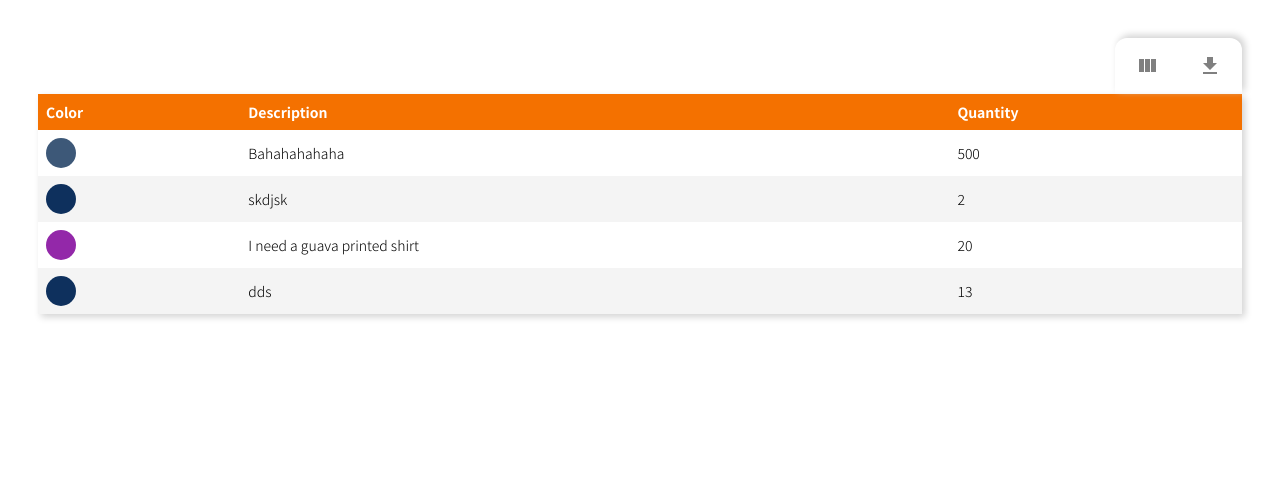
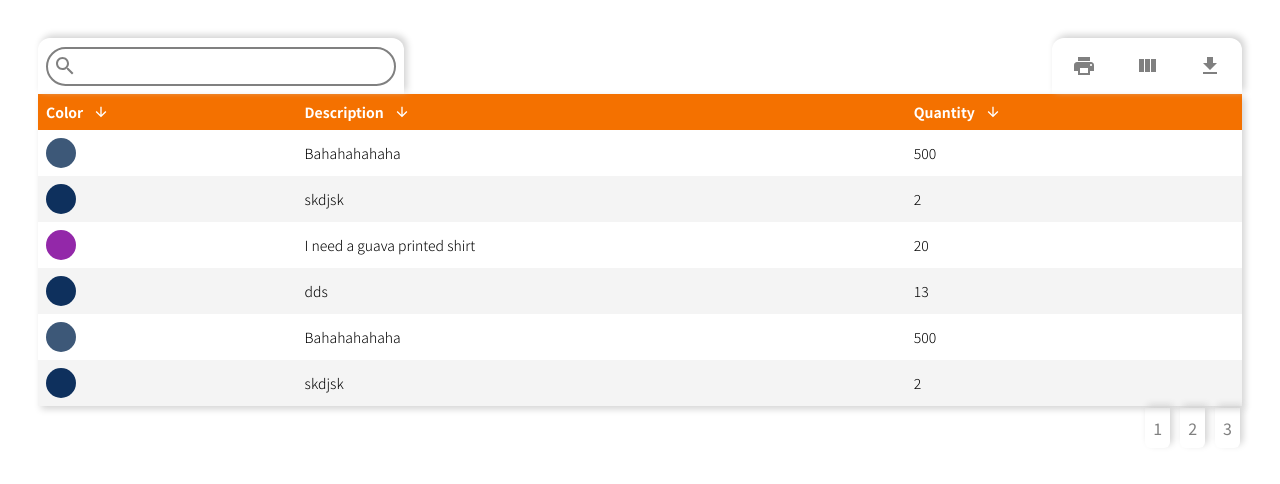
Before and after one commit to usmanabdurrehman/Upstate-UI, a React (Create React App) app: page / in a window 1280 px wide. Shown: the top 484 px of the page. Built offline with nearby package versions, Linux system fonts and the light colour scheme.

Commit message:
Added pagination

```diff
--- a/src/App.js
+++ b/src/App.js
@@ -9,9 +9,12 @@ function App() {
 					color:(value) => <div style={{backgroundColor:value,width:'30px',height:'30px',borderRadius:'50%'}}></div>
 				}}
 				options={{
-					sort:false,
+					sort:true,
+					sortWholeData:false,
 					columnSelect:true,
-					csvDownload:true
+					csvDownload:true,
+					printCsv:true,
+					paginationLimit:6
 				}}
 			/>
 		</div>
--- a/src/Components/DataTable/DataTable.constants.js
+++ b/src/Components/DataTable/DataTable.constants.js
@@ -54,7 +54,175 @@ const data = [
 		createdAt: "2021-05-15T12:59:29.994Z",
 		updatedAt: "2021-05-16T08:26:29.065Z",
 		__v: 0,
-	}
+	},
+	{
+		_id: "60a0e6805a8ea0000465a8c7",
+		color: "#3d5878",
+		description: "Bahahahahaha",
+		quantity: "500",
+		name: "Abc",
+		email: "Ahmadkhawaja302@gmail.com",
+		phoneNo: "039011828",
+		address: "Dyz",
+		isActive: false,
+		createdAt: "2021-05-16T09:31:44.886Z",
+		updatedAt: "2021-05-16T10:06:48.473Z",
+		__v: 0,
+	},
+	{
+		_id: "60a0d80b2812290740b00965",
+		color: "#0e305d",
+		description: "skdjsk",
+		quantity: "2",
+		name: "sdkjdskj",
+		email: "saidskit@outlook.com",
+		phoneNo: "ksdjksdjk",
+		address: "ksdjksdjksjk",
+		isActive: true,
+		createdAt: "2021-05-16T08:30:03.426Z",
+		updatedAt: "2021-05-16T08:30:03.426Z",
+		__v: 0,
+	},
+	{
+		_id: "609fdee4f91b8500044db12e",
+		color: "#9328a9",
+		description: "I need a guava printed shirt",
+		quantity: "20",
+		name: "Seth Rollins",
+		email: "saidskit@outlook.com",
+		phoneNo: "090078601",
+		address: "Minnesota, Canada",
+		isActive: true,
+		createdAt: "2021-05-15T14:47:00.180Z",
+		updatedAt: "2021-05-15T14:47:00.180Z",
+		__v: 0,
+	},
+	{
+		_id: "609fc5b1033f1f26e012396c",
+		color: "#0e305d",
+		description: "dds",
+		quantity: "13",
+		name: "kdjsk",
+		email: "saidskit@outlook.com",
+		phoneNo: "ksdjsk",
+		address: "dskjdks",
+		isActive: false,
+		createdAt: "2021-05-15T12:59:29.994Z",
+		updatedAt: "2021-05-16T08:26:29.065Z",
+		__v: 0,
+	},
+	{
+		_id: "60a0e6805a8ea0000465a8c7",
+		color: "#3d5878",
+		description: "Bahahahahaha",
+		quantity: "500",
+		name: "Abc",
+		email: "Ahmadkhawaja302@gmail.com",
+		phoneNo: "039011828",
+		address: "Dyz",
+		isActive: false,
+		createdAt: "2021-05-16T09:31:44.886Z",
+		updatedAt: "2021-05-16T10:06:48.473Z",
+		__v: 0,
+	},
+	{
+		_id: "60a0d80b2812290740b00965",
+		color: "#0e305d",
+		description: "skdjsk",
+		quantity: "2",
+		name: "sdkjdskj",
+		email: "saidskit@outlook.com",
+		phoneNo: "ksdjksdjk",
+		address: "ksdjksdjksjk",
+		isActive: true,
+		createdAt: "2021-05-16T08:30:03.426Z",
+		updatedAt: "2021-05-16T08:30:03.426Z",
+		__v: 0,
+	},
+	{
+		_id: "609fdee4f91b8500044db12e",
+		color: "#9328a9",
+		description: "I need a guava printed shirt",
+		quantity: "20",
+		name: "Seth Rollins",
+		email: "saidskit@outlook.com",
+		phoneNo: "090078601",
+		address: "Minnesota, Canada",
+		isActive: true,
+		createdAt: "2021-05-15T14:47:00.180Z",
+		updatedAt: "2021-05-15T14:47:00.180Z",
+		__v: 0,
+	},
+	{
+		_id: "609fc5b1033f1f26e012396c",
+		color: "#0e305d",
+		description: "dds",
+		quantity: "13",
+		name: "kdjsk",
+		email: "saidskit@outlook.com",
+		phoneNo: "ksdjsk",
+		address: "dskjdks",
+		isActive: false,
+		createdAt: "2021-05-15T12:59:29.994Z",
+		updatedAt: "2021-05-16T08:26:29.065Z",
+		__v: 0,
+	},
+	{
+		_id: "60a0e6805a8ea0000465a8c7",
+		color: "#3d5878",
+		description: "Bahahahahaha",
+		quantity: "500",
+		name: "Abc",
+		email: "Ahmadkhawaja302@gmail.com",
+		phoneNo: "039011828",
+		address: "Dyz",
+		isActive: false,
+		createdAt: "2021-05-16T09:31:44.886Z",
+		updatedAt: "2021-05-16T10:06:48.473Z",
+		__v: 0,
+	},
+	{
+		_id: "60a0d80b2812290740b00965",
+		color: "#0e305d",
+		description: "skdjsk",
+		quantity: "2",
+		name: "sdkjdskj",
+		email: "saidskit@outlook.com",
+		phoneNo: "ksdjksdjk",
+		address: "ksdjksdjksjk",
+		isActive: true,
+		createdAt: "2021-05-16T08:30:03.426Z",
+		updatedAt: "2021-05-16T08:30:03.426Z",
+		__v: 0,
+	},
+	{
+		_id: "609fdee4f91b8500044db12e",
+		color: "#9328a9",
+		description: "I need a guava printed shirt",
+		quantity: "20",
+		name: "Seth Rollins",
+		email: "saidskit@outlook.com",
+		phoneNo: "090078601",
+		address: "Minnesota, Canada",
+		isActive: true,
+		createdAt: "2021-05-15T14:47:00.180Z",
+		updatedAt: "2021-05-15T14:47:00.180Z",
+		__v: 0,
+	},
+	{
+		_id: "609fc5b1033f1f26e012396c",
+		color: "#0e305d",
+		description: "dds",
+		quantity: "13",
+		name: "kdjsk",
+		email: "saidskit@outlook.com",
+		phoneNo: "ksdjsk",
+		address: "dskjdks",
+		isActive: false,
+		createdAt: "2021-05-15T12:59:29.994Z",
+		updatedAt: "2021-05-16T08:26:29.065Z",
+		__v: 0,
+	},
 ];
 
 export default data
--- a/src/Components/DataTable/DataTable.jsx
+++ b/src/Components/DataTable/DataTable.jsx
@@ -1,4 +1,4 @@
-import React, { useState, useEffect } from "react";
+import React, { useState, useEffect, useRef } from "react";
 import dummyData from "./DataTable.constants";
 
 import styles from "./DataTable.module.css";
@@ -6,6 +6,8 @@ import styles from "./DataTable.module.css";
 import ArrowUpwardIcon from "@material-ui/icons/ArrowUpward";
 import GetAppIcon from "@material-ui/icons/GetApp";
 import ViewColumnIcon from "@material-ui/icons/ViewColumn";
+import SearchIcon from "@material-ui/icons/Search";
+import PrintIcon from "@material-ui/icons/Print";
 
 import { makeStyles } from "@material-ui/core/styles";
 import Popover from "@material-ui/core/Popover";
@@ -21,19 +23,33 @@ const useStyles = makeStyles((theme) => ({
 export default function DataTable({
 	columns,
 	customWidgets,
-	options: { sort, columnSelect, csvDownload },
+	options: { sort, sortWholeData, columnSelect, csvDownload, printCsv, paginationLimit },
 }) {
 	const classes = useStyles();
 
-	const icons = [columnSelect, csvDownload].filter((icon) => icon);
-	console.log("icons", icons);
+	const icons = [columnSelect, csvDownload, printCsv].filter((icon) => icon);
+	const tableRef = useRef(null);
 
-	const [data, setData] = useState(dummyData);
-	const [csvDownloadLink, setCsvDownloadLink] = useState(null);
-
-	const dataColumns = Object.keys(data[0]);
+	const dataColumns = Object.keys(dummyData[0]);
 	const [tableColumns, setTableColumns] = useState(columns || dataColumns);
 	const [filterColumns, setFilterColumns] = useState(tableColumns);
+
+	const [data, setData] = useState(
+		dummyData.map((obj) => {
+			{
+				let tempObj = {};
+				filterColumns.forEach((column) => {
+					tempObj[column] = obj[column];
+				});
+				return tempObj;
+			}
+		})
+	);
+
+	const [paginationData,setPaginationData] = useState(data.length>paginationLimit ? data.slice(0,paginationLimit) : data)
+
+	const [csvDownloadLink, setCsvDownloadLink] = useState(null);
+	const [csv, setCsv] = useState(null);
 
 	const [orderDesc, setOrderDesc] = useState(
 		tableColumns.map((column) => true)
@@ -53,7 +69,6 @@ export default function DataTable({
 	const id = open ? "simple-popover" : undefined;
 
 	if (columns.find((column) => !dataColumns.includes(column))) {
-		console.log("Column name does not exist");
 		throw new Error(
 			"Column name does not exist. Check for spelling mistakes"
 		);
@@ -64,16 +79,16 @@ export default function DataTable({
 			let index = tableColumns.findIndex((column) => column == key);
 
 			if (orderDesc[index]) {
-				setData([
-					...data.sort((a, b) =>
+				setPaginationData([
+					...paginationData.sort((a, b) =>
 						isNaN(a[key])
 							? a[key].toLowerCase() < b[key].toLowerCase()
 							: parseInt(b[key]) - parseInt(a[key])
 					),
 				]);
 			} else {
-				setData([
-					...data.sort((a, b) =>
+				setPaginationData([
+					...paginationData.sort((a, b) =>
 						isNaN(a[key])
 							? a[key].toLowerCase() > b[key].toLowerCase()
 							: parseInt(a[key]) - parseInt(b[key])
@@ -127,11 +142,107 @@ export default function DataTable({
 		);
 	};
 
+	let searchBy = (e) => {
+		const substring = e.target.value.toLowerCase();
+		if (substring) {
+			setData([
+				...data.filter((row) => {
+					console.log(row);
+					console.log(Object.values(row));
+					console.log(
+						Object.values(row).find((item) => {
+							console.log(item.includes(substring));
+							return item.includes(substring);
+						})
+					);
+					if (
+						filterColumns.find(
+							(column) =>
+								typeof row[column] == "string" &&
+								row[column].toLowerCase().includes(substring)
+						)
+					) {
+						return true;
+					} else {
+						return false;
+					}
+				}),
+			]);
+		} else {
+			setData([
+				...dummyData.map((obj) => {
+					{
+						let tempObj = {};
+						filterColumns.forEach((column) => {
+							tempObj[column] = obj[column];
+						});
+						return tempObj;
+					}
+				}),
+			]);
+		}
+	};
+
+	let handlePrint = (e) => {
+		var w = window.open();
+
+		var html = "<!DOCTYPE HTML>";
+		html += '<html lang="en-us">';
+		html += "<head><style></style></head>";
+		html += "<body>";
+		html += tableRef.current.innerHTML;
+		html += "</body></html>";
+
+		console.log(html);
+
+		w.document.write(html);
+		w.window.print();
+		// w.document.close();
+	};
+
+	let getNumberOfPages = () => {
+		let number = 1;
+		let difference = data.length;
+
+		console.log("diff", difference);
+
+		while (difference > paginationLimit) {
+			console.log("diff", difference);
+			difference -= paginationLimit;
+			number += 1;
+		}
+		console.log("num", number);
+		return number
+	};
+
+	let displayPaginationData = (number) => {
+		setPaginationData([...data.slice((number*paginationLimit)-paginationLimit,data.length>number*paginationLimit ? number*paginationLimit : data.length)])
+	}
+
 	return (
 		<div>
 			{icons.length != 0 && (
-				<div className={styles.iconsWrapper}>
-					<div className={styles.icons} style={{gridTemplateColumns:`repeat(${icons.length},1fr)`}}>
+				<div className={styles.filterWrapper}>
+					<div className={styles.searchWrapper}>
+						<SearchIcon className={styles.searchIcon} />{" "}
+						<input className={styles.search} onChange={searchBy} />
+					</div>
+					<div
+						className={styles.icons}
+						style={{
+							gridTemplateColumns: `repeat(${icons.length},1fr)`,
+						}}
+					>
+						{printCsv && (
+							<IconButton
+								aria-describedby={id}
+								variant="contained"
+								color="primary"
+								onClick={handlePrint}
+							>
+								<PrintIcon />
+							</IconButton>
+						)}
 						{columnSelect && (
 							<IconButton
 								aria-describedby={id}
@@ -191,7 +302,7 @@ export default function DataTable({
 					</div>
 				</div>
 			)}
-			<div className={styles.tableWrapper}>
+			<div className={styles.tableWrapper} ref={tableRef}>
 				<table className={styles.table}>
 					<tr className={styles.headerRow}>
 						{tableColumns.map((heading, index) => (
@@ -211,7 +322,7 @@ export default function DataTable({
 							</th>
 						))}
 					</tr>
-					{data.map((row, index) => (
+					{paginationData.map((row, index) => (
 						<tr className={styles.row}>
 							{tableColumns.map((column) => (
 								<td>
@@ -224,6 +335,14 @@ export default function DataTable({
 					))}
 				</table>
 			</div>
+
+			<div className={styles.paginationWrapper}>
+				<div className={styles.pagination} style={{gridTemplateColumns:`repeat(${getNumberOfPages()},1fr)`}}>
+					{[...Array(getNumberOfPages())].map(
+						(num, index) => <div onClick={e=>displayPaginationData(index+1)}>{index + 1}</div>
+					)}
+				</div>
+			</div>
 		</div>
 	);
 }
--- a/src/Components/DataTable/DataTable.module.css
+++ b/src/Components/DataTable/DataTable.module.css
@@ -12,10 +12,37 @@
 	width:100%;
 }
 
-.iconsWrapper{
+.filterWrapper{
 	display: flex;
-	justify-content: flex-end;
+	justify-content: space-between;
 	background-color: transparent;
+}
+
+.searchWrapper{
+	display: flex;
+	align-items:center;
+	position: relative;
+	min-width: 100px;
+	max-width:350px;
+	width:50%;
+	padding:4px 8px;
+	box-shadow: 3px -3px 7px lightgray;
+	border-radius: 12px 12px 0 0;
+}
+
+.searchWrapper .search{
+	width:100%;
+	border-radius: 20px;
+	padding:10px;
+	border:2px solid gray;
+	padding-left: 40px;
+	box-sizing: border-box;
+}
+
+.searchWrapper .searchIcon{
+	position: absolute;
+	left:15px;
+	color: gray;
 }
 
 .icons{
@@ -59,6 +86,10 @@
 	color:white;
 }
 
+.table tr{
+	/* border-bottom: 1px solid #ccc; */
+}
+
 .upicon{
 	font-size: 16px !important;
 	margin-left: 10px;
@@ -78,6 +109,25 @@
 	font-size: 14px;
 }
 
+.paginationWrapper{
+	display: flex;
+	justify-content: flex-end;
+	padding:2px;
+}
+
+.pagination{
+	display: grid;
+	grid-gap:10px;
+	color:gray;
+}
+
+.pagination>div{
+	padding:8px;
+	box-shadow: 3px -3px 7px lightgray;
+	border-radius: 0 0 6px 6px;
+	cursor: pointer;
+}
+
 /* :root{
   scrollbar-color: rgb(210,210,210) rgb(46,54,69) !important;
   scrollbar-width: thin !important;
```
